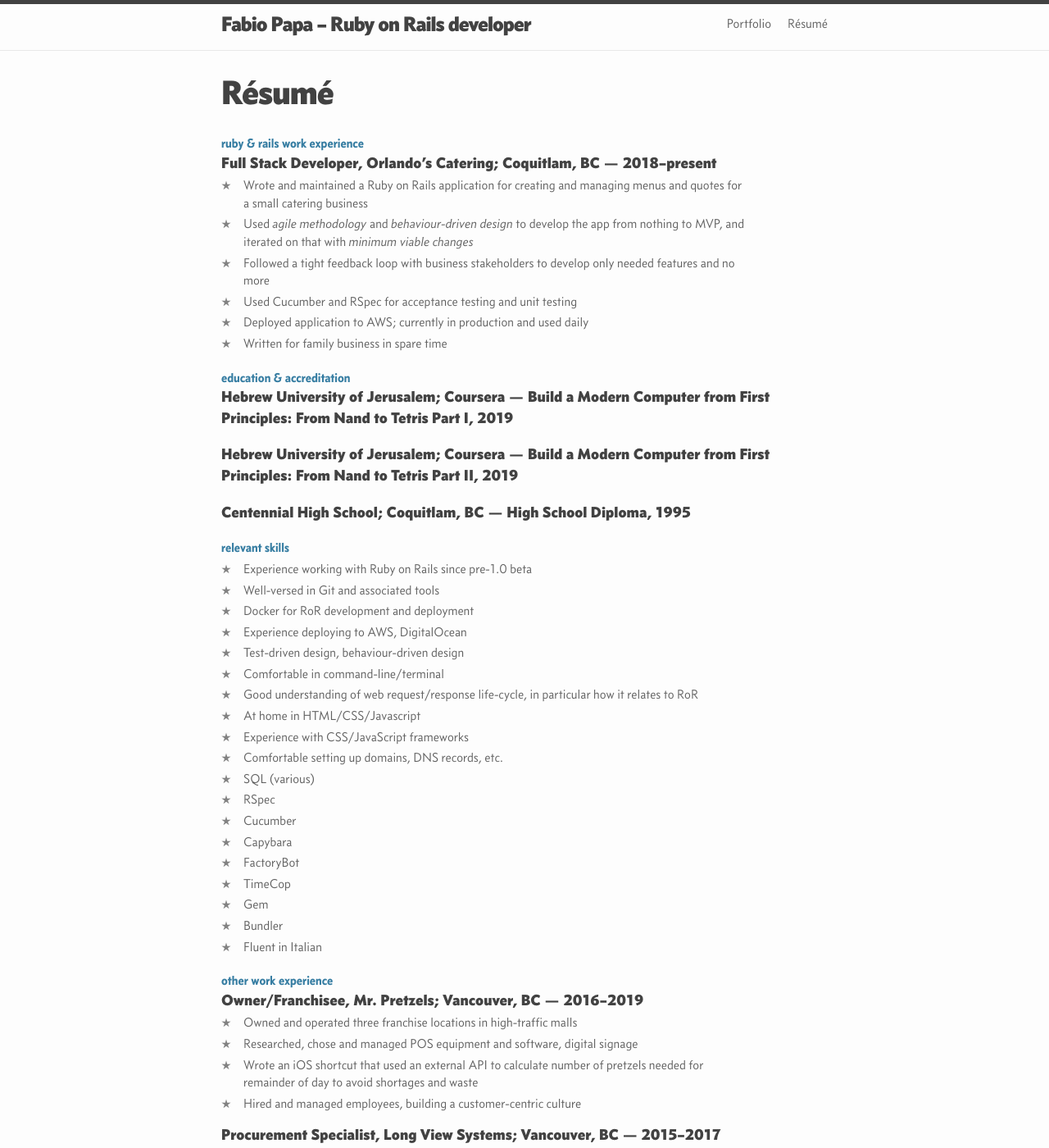
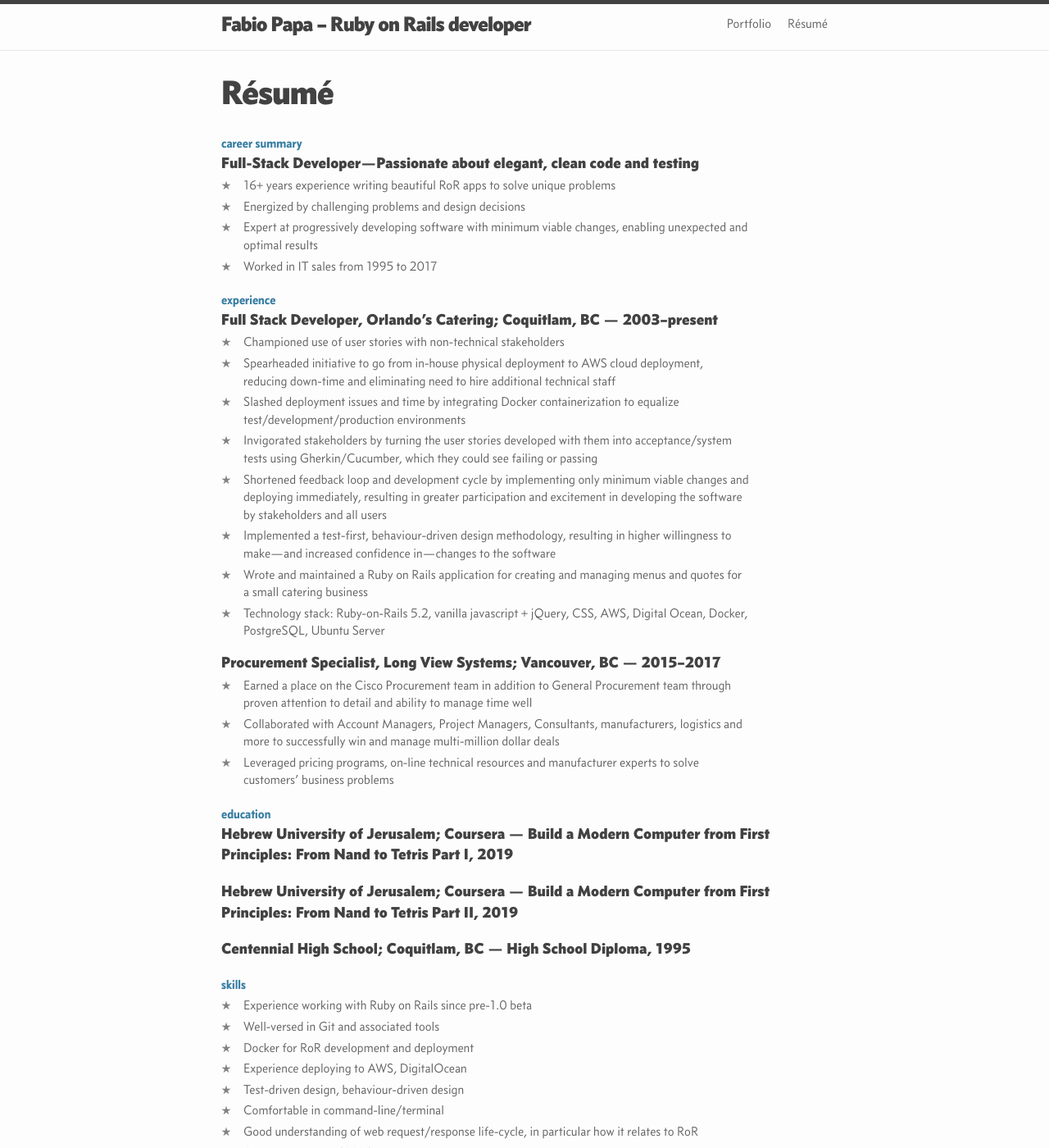
Before and after one commit to fapapa/fapapa.github.io, a Jekyll site: the page built from resume.md, in a window 1280 px wide and 1400 px high. Shown: the whole window at 82% size. Built offline with Jekyll 4.4.1, drawn with Linux system fonts in a browser that asks for light colours; some of the changed text lies outside the part shown.

Commit message:
Update resume with latest copy

```diff
--- a/resume.md
+++ b/resume.md
@@ -5,25 +5,60 @@ permalink: /resume/
 id: resume
 ---
 
-# ruby & rails work experience
-## Full Stack Developer, Orlando's Catering; Coquitlam, BC — 2018–present
+# career summary
+
+## Full-Stack Developer—Passionate about elegant, clean code and testing
+
+* 16+ years experience writing beautiful RoR apps to solve unique problems
+* Energized by challenging problems and design decisions
+* Expert at progressively developing software with minimum viable changes,
+  enabling unexpected and optimal results
+* Worked in IT sales from 1995 to 2017
+
+# experience
+
+## Full Stack Developer, Orlando’s Catering; Coquitlam, BC — 2003–present
+
+* Championed use of user stories with non-technical stakeholders
+* Spearheaded initiative to go from in-house physical deployment to AWS cloud
+  deployment, reducing down-time and eliminating need to hire additional
+  technical staff
+* Slashed deployment issues and time by integrating Docker containerization to
+  equalize test/development/production environments
+* Invigorated stakeholders by turning the user stories developed with them into
+  acceptance/system tests using Gherkin/Cucumber, which they could see failing
+  or passing
+* Shortened feedback loop and development cycle by implementing only minimum
+  viable changes and deploying immediately, resulting in greater participation
+  and excitement in developing the software by stakeholders and all users
+* Implemented a test-first, behaviour-driven design methodology, resulting in
+  higher willingness to make—and increased confidence in—changes to the software
 * Wrote and maintained a Ruby on Rails application for creating and managing
   menus and quotes for a small catering business
-* Used *agile methodology* and *behaviour-driven design* to develop the app from
-  nothing to MVP, and iterated on that with *minimum viable changes*
-* Followed a tight feedback loop with business stakeholders to develop only
-  needed features and no more
-* Used Cucumber and RSpec for acceptance testing and unit testing
-* Deployed application to AWS; currently in production and used daily
-* Written for family business in spare time
+* Technology stack: Ruby-on-Rails 5.2, vanilla javascript + jQuery, CSS, AWS,
+  Digital Ocean, Docker, PostgreSQL, Ubuntu Server
 
-# education & accreditation
+## Procurement Specialist, Long View Systems; Vancouver, BC — 2015–2017
 
-## [Hebrew University of Jerusalem; Coursera — Build a Modern Computer from First Principles: From Nand to Tetris Part I, 2019](https://www.coursera.org/account/accomplishments/certificate/TX5EW8XF8VXZ)
-## [Hebrew University of Jerusalem; Coursera — Build a Modern Computer from First Principles: From Nand to Tetris Part II, 2019](https://www.coursera.org/account/accomplishments/certificate/HJTXCVT7SCVF)
+* Earned a place on the Cisco Procurement team in addition to General
+  Procurement team through proven attention to detail and ability to manage time
+  well
+* Collaborated with Account Managers, Project Managers, Consultants,
+  manufacturers, logistics and more to successfully win and manage multi-million
+  dollar deals
+* Leveraged pricing programs, on-line technical resources and manufacturer
+  experts to solve customers’ business problems
+
+# education
+
+## Hebrew University of Jerusalem; Coursera — Build a Modern Computer from First Principles: From Nand to Tetris Part I, 2019
+
+## Hebrew University of Jerusalem; Coursera — Build a Modern Computer from First Principles: From Nand to Tetris Part II, 2019
+
 ## Centennial High School; Coquitlam, BC — High School Diploma, 1995
 
-# relevant skills
+# skills
+
 * Experience working with Ruby on Rails since pre-1.0 beta
 * Well-versed in Git and associated tools
 * Docker for RoR development and deployment
@@ -35,7 +70,7 @@ id: resume
 * At home in HTML/CSS/Javascript
 * Experience with CSS/JavaScript frameworks
 * Comfortable setting up domains, DNS records, etc.
-* SQL (various)
+* SQL (Postgres, MySQL, Microsoft)
 * RSpec
 * Cucumber
 * Capybara
@@ -43,44 +78,3 @@ id: resume
 * TimeCop
 * Gem
 * Bundler
-* Fluent in Italian
-
-# other work experience
-## Owner/Franchisee, Mr. Pretzels; Vancouver, BC — 2016–2019
-* Owned and operated three franchise locations in high-traffic malls
-* Researched, chose and managed POS equipment and software, digital signage
-* Wrote an iOS shortcut that used an external API to calculate number of
-pretzels needed for remainder of day to avoid shortages and waste
-* Hired and managed employees, building a customer-centric culture
-
-## Procurement Specialist, Long View Systems; Vancouver, BC — 2015–2017
-* Member of Cisco Hardware, and General Procurement teams
-* Collaborated with Account Managers, Project Managers, Consultants,
-manufacturers, logistics and more to provide timely sales support
-* Leveraged pricing programs, on-line technical resources and manufacturer
-  experts to solve customers’ business problems
-
-## Inside Sales Rep., Metafore Technologies; Richmond, BC — 2010–2015
-* Very similar job as above, at Long View Systems
-* Acted as a Subject Matter Expert and Trainer for company-wide, multi-year CRM
-  deployment (to MS Dynamics AX)
-
-## Owner/Consultant, Leone Image & Design; Vancouver, BC — 2002–2010
-* Acted as IT person for small businesses
-* Performed routine maintenance
-* On-call for emergency problems
-* Diagnosed and fixed a variety of customer issues including networking
-problems, malware, hardware failure, etc.
-* Consulted on hardware and software upgrades
-
-## Inside Sales Rep., Merisel Canada; Richmond, BC — 1998–2001
-* Sold hardware to a variety of reseller customers by building relationships and
-loyalty
-* Won several sales incentive trips by exceeding targets
-
-## Corporate Account Manager, Computer City; Coquitlam, BC — 1995–1998
-* Sold IT hardware, software and services to end-user business clients
-
-# references
-References omitted to respect their privacy; please contact me at **{{
-site.email }}** for a pdf copy of this page that includes reference details.
```
